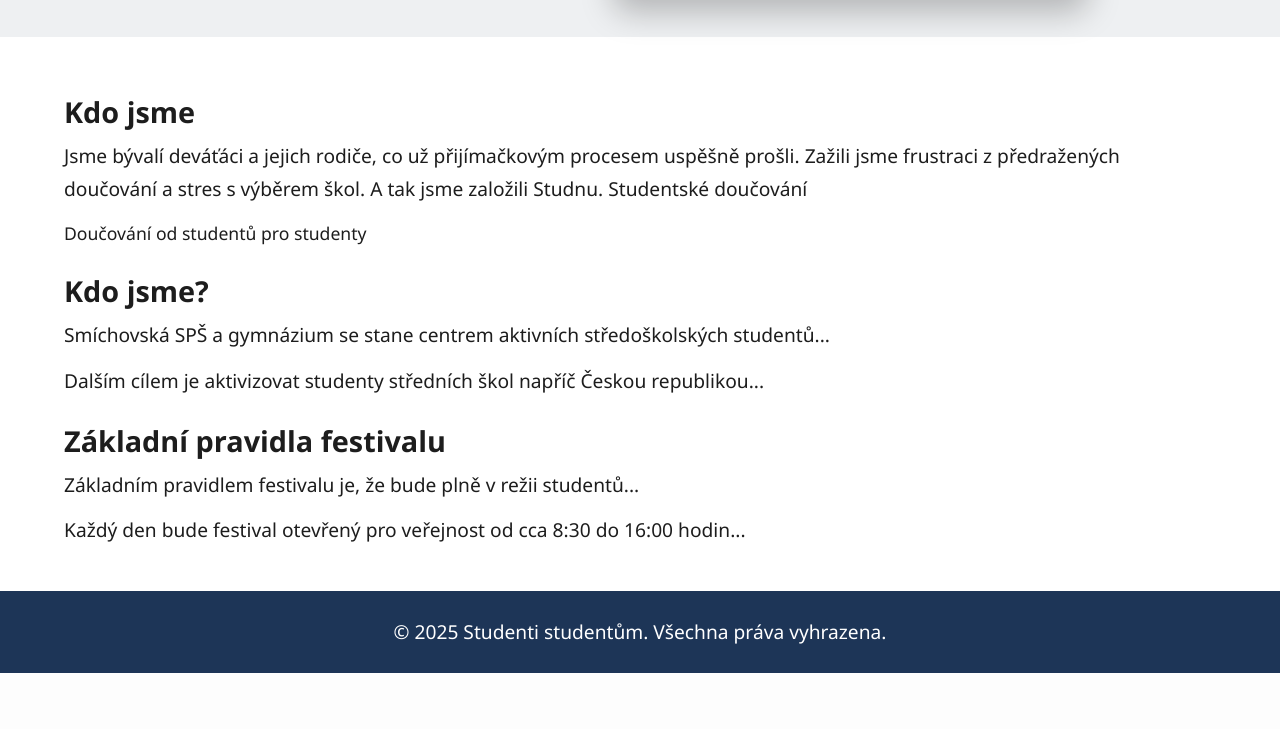
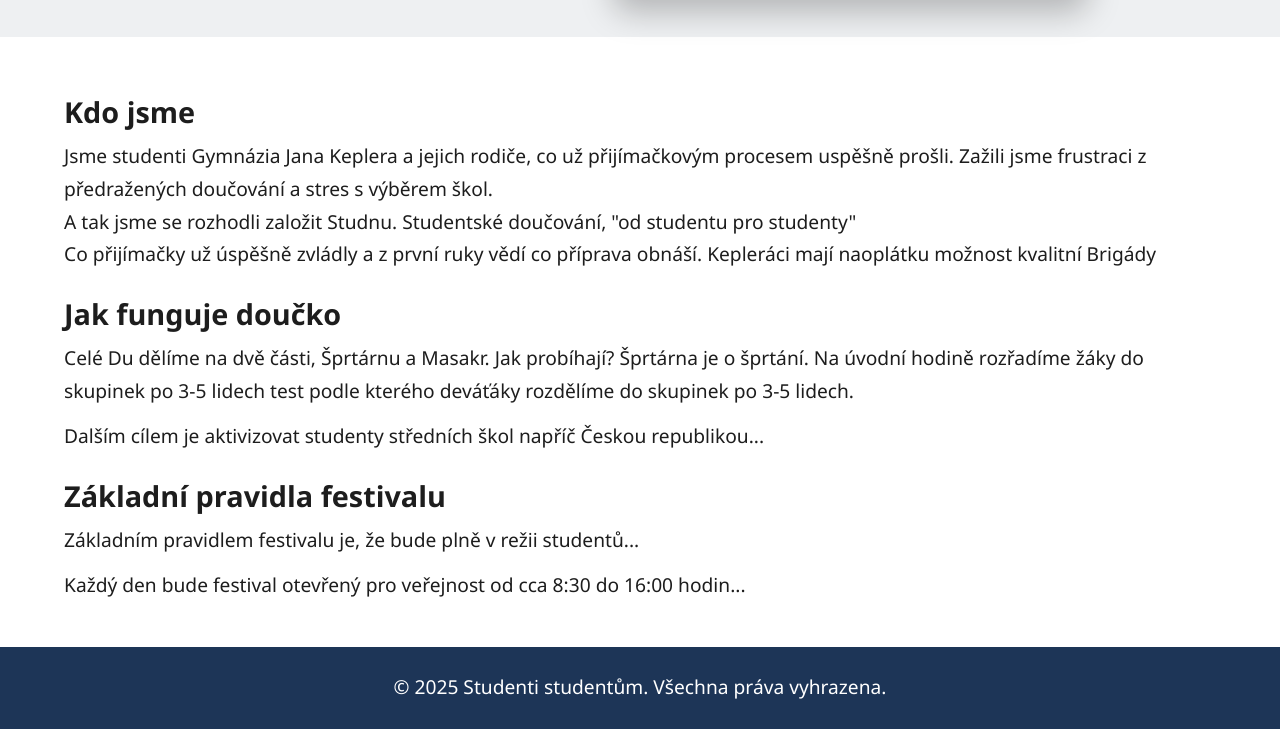
Before and after one commit to tomashanzal/website-DU, a Flask app: page / in a window 1280 px wide. Shown: the part 476-1205 px from the top of the page. Before the commit the page ends 1149 px from the top, so only its background shows below. Run offline with Flask 3, Linux system fonts and the light colour scheme.

Commit message:
Update home.html

```diff
--- a/app/templates/home.html
+++ b/app/templates/home.html
@@ -1,4 +1,3 @@
-
 <!DOCTYPE html>
 <html lang="cs">
 <head>
@@ -7,12 +6,16 @@
     <title>O projektu – Studenti studentům</title>
     <link rel="stylesheet" href="{{ url_for('static', filename='styles.css') }}">
     <link rel="icon" type="image/jpeg" href="{{ url_for('static', filename='img/favicon.jpg') }}">
-</head>
     <style>
+        /* Globalní styly by ideálně měly být v styles.css */
+        html {
+            scroll-behavior: smooth; /* Pro plynulý posuv na kotvy */
+        }
+
         .hero-landing {
             display: flex;
             justify-content: center;
-      align-items: flex-end; /* změna z 'center' na 'stretch' */
+            align-items: flex-end;
             padding: 3vw 15vw;
             max-width: 3000px;
             margin: 0vw auto;
@@ -24,10 +27,13 @@
         .hero-text {
             flex: 1;
             display: flex;
-      padding: -4vw 0;
+            padding: -4vw 0; /* Zvaž, zda je záporný padding v pořádku, může způsobovat překryvy */
             flex-direction: column;
             background-color:#eef0f2;
             gap: 0rem; /* mezera mezi odstavci */
+            /* ZMĚNY PRO ZAROVNÁNÍ TEXTU A TLAČÍTEK */
+            align-items: flex-start; /* Zarovná logo, nadpis, odstavce a tlačítka doleva */
+            text-align: left; /* Zajišťuje, že samotný text je zarovnán doleva */
         }
 
         .hero-logo {
@@ -38,22 +44,24 @@
 
         .hero-buttons {
             display: flex;
-      padding: 0.5vw 0vw ;
+            padding: 0.5vw 0vw;
             gap: 1.4rem;
             flex-wrap: wrap;
+            /* ZAROVNÁNÍ TLAČÍTEK: flex-start zajistí, že se drží vlevo */
+            justify-content: flex-start;
         }
 
         .hero-video {
             flex: 1.2;
             display: flex;
             justify-content: center;
-      align-items: center; /* přidáno – iframe se roztáhne na celou výšku */
+            align-items: center;
         }
 
         .hero-video iframe {
             width: 100%;
             max-width: 725px;
-      height: auto; /* přidáno – roztáhne výšku podle rodiče */
+            height: auto;
             aspect-ratio: 16 / 9;
             border-radius: 1rem;
             box-shadow: 0 0.8rem 2rem rgba(0, 0, 0, 0.25);
@@ -74,6 +82,7 @@
             margin-top: clamp(-0.5rem, -1vw, -1vw);
             margin-bottom: clamp(1rem, 1.3rem, 1.3rem);
         }
+
         @media (max-width: 1399px) {
             .hero-logo {
                 display: none;
@@ -84,16 +93,18 @@
             .hero-landing {
                 flex-direction: column;
                 text-align: center;
-        padding: 3vw 5vw; /* 👈 ZMENŠIT padding! */
+                padding: 3vw 5vw;
                 align-items: center;
             }
             .hero-text {
-        align-items: center; /* 👈 Přidá zarovnání loga a textu na střed */
+                /* Pro mobilní zobrazení můžeme chtít text na střed */
+                align-items: center;
+                text-align: center; /* Centruj text i na mobilu */
             }
             .hero-buttons {
+                /* Na mobilu tlačítka vycentrujeme */
                 justify-content: center;
             }
-
             .hero-video iframe {
                 max-width: 100%;
             }
@@ -110,9 +121,10 @@
             </div>
             <nav>
                 <a href="{{ url_for('main.home') }}" class="{% if request.endpoint == 'main.home' %}active{% endif %}">Domů</a>
-        <a href="{{ url_for('main.about') }}" class="{% if request.endpoint == 'main.about' %}active{% endif %}">Doůčko</a>
+                <a href="{{ url_for('main.about') }}" class="{% if request.endpoint == 'main.about' %}active{% endif %}">Doučko</a>
                 <a href="{{ url_for('main.payment') }}" class="{% if request.endpoint == 'main.payment' %}active{% endif %}">Koupit kurz</a>
                 <a href="{{ url_for('main.kontakt') }}" class="{% if request.endpoint == 'main.kontakt' %}active{% endif %}">Kontakt</a>
+            </nav>
         </div>
     </header>
 
@@ -120,28 +132,27 @@
         <div class="hero-text">
             <img src="{{ url_for('static', filename='img/Logo.webp') }}" alt="Logo USIFEST" class="hero-logo">
             <h2>Studenti studentum</h2>
-      <p>Doučování na přijímačky 9. ročníků.   2025-26.</p>
+            <p>Doučování na přijímačky 9. ročníků. 2025-26.</p>
             <p>gymnázium Jana Keplera</p>
             <div class="hero-buttons">
-        <a href="#" class="btn" style="background-color: #00a8e8;">O projektu</a>
-        <a href="#" class="btn" style="background-color: #ff6392;">O pruběhu doučování</a>
+                <a href="#o-projektu" class="btn" style="background-color: #00a8e8;">Kdo jsme</a>
+                <a href="{{ url_for('main.about') }}" class="btn" style="background-color: #ff6392;">O průběhu doučování</a>
             </div>
         </div>
         <div class="hero-video">
-      <iframe src="https://www.youtube.com/embed/YoHD9XEInc0" title="Inception Trailer" frameborder="0" allowfullscreen></iframe>
+            <iframe src="https://www.youtube.com/embed/YOUR_VIDEO_ID" title="Inception Trailer" frameborder="0" allowfullscreen></iframe>
         </div>
     </section>
 
     <section class="project-info" id="o-projektu">
         <h3>Kdo jsme</h3>
-    <p>Jsme bývalí deváťáci a jejich rodiče, co už přijímačkovým procesem uspěšně prošli. Zažili jsme frustraci z předražených doučování a stres s výběrem škol.
-    A tak jsme založili Studnu. Studentské doučování</p>
-      Doučování od studentů pro studenty
+        <p>Jsme studenti Gymnázia Jana Keplera a jejich rodiče, co už přijímačkovým procesem uspěšně prošli. Zažili jsme frustraci z předražených doučování a stres s výběrem škol.
+        <br>A tak jsme se rozhodli založit Studnu. Studentské doučování, "od studentu pro studenty"
+        <br>Co přijímačky už úspěšně zvládly a z první ruky vědí co příprava obnáší. Kepleráci mají naoplátku možnost kvalitní Brigády
         </p>
-
-    <h3>Kdo jsme?</h3>
-    <p>
-      Smíchovská SPŠ a gymnázium se stane centrem aktivních středoškolských studentů...
+        <h3>Jak funguje doučko</h3>
+        <p>Celé Du dělíme na dvě části, Šprtárnu a Masakr. Jak probíhají?
+            Šprtárna je o šprtání. Na úvodní hodině rozřadíme žáky do skupinek po 3-5 lidech test podle kterého deváťáky rozdělíme do skupinek po 3-5 lidech.
         </p>
         <p>
             Dalším cílem je aktivizovat studenty středních škol napříč Českou republikou...
@@ -156,7 +167,7 @@
         </p>
     </section>
     <footer>
-    &copy; 2025 Studenti studentům. Všechna práva vyhrazena.
+        © 2025 Studenti studentům. Všechna práva vyhrazena.
     </footer>
 </body>
 </html>
```
Lines whose indentation alone changed are shown as unchanged.
